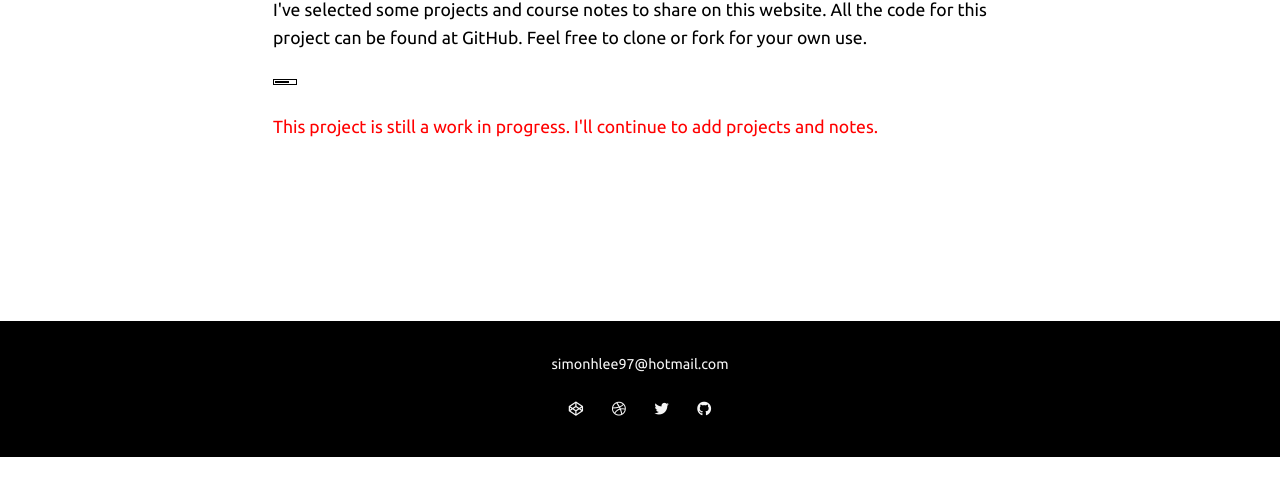
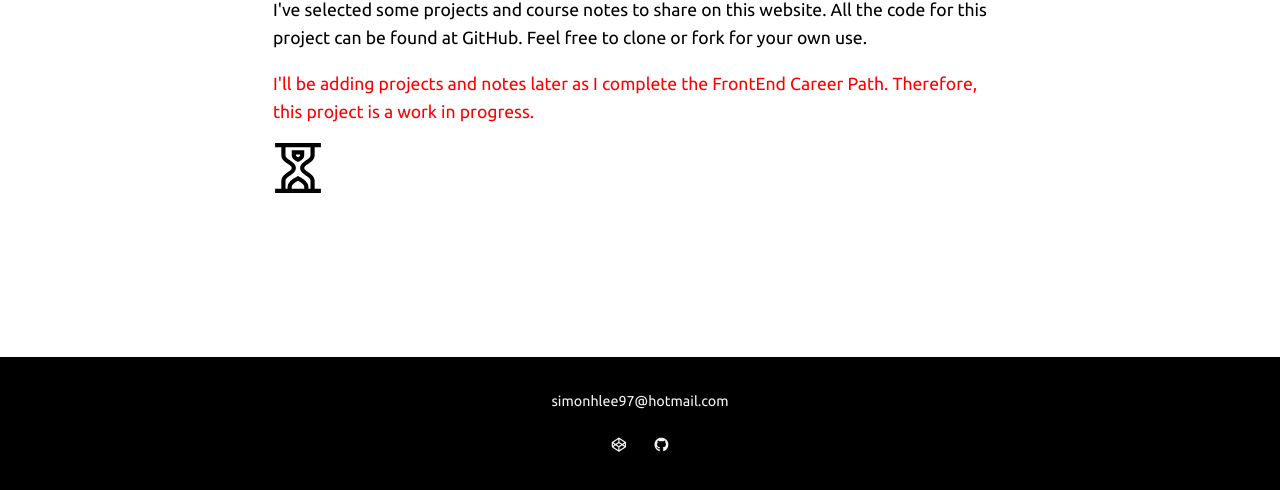
Before and after one commit to simonhlee97/my-scrimba-journey, a React (Create React App) app: page /about in a window 1280 px wide. Shown: the part 771-1261 px from the top of the page. Before the commit the page ends 1228 px from the top, so only its background shows below. Built offline with nearby package versions, Linux system fonts and the light colour scheme.

Commit message:
update footer, about page

```diff
--- a/src/global-components/Footer.js
+++ b/src/global-components/Footer.js
@@ -3,28 +3,19 @@ import '../css/footer.css'
 
 export default function Footer() {
     return (
-		<footer id='footer' className="footer">
+        <footer id="footer" className="footer">
             <a href="mailto:simonhlee97@hotmail.com" className="footer__link">
                 simonhlee97@hotmail.com
             </a>
             <ul className="social-list">
                 <li className="social-list__item">
-					<a className="social-list__link" href="https://codepen.io">
+                    <a className="social-list__link" href="https://codepen.io/simonhlee97">
                         <i className="fab fa-codepen"></i>
                     </a>
                 </li>
+
                 <li className="social-list__item">
-					<a className="social-list__link" href="http://dribbble.com">
-						<i className="fab fa-dribbble"></i>
-					</a>
-				</li>
-				<li className="social-list__item">
-					<a className="social-list__link" href="https://twitter.com">
-						<i className="fab fa-twitter"></i>
-					</a>
-				</li>
-				<li className="social-list__item">
-					<a className="social-list__link" href="https://github.com">
+                    <a className="social-list__link" href="https://github.com/simonhlee97">
                         <i className="fab fa-github"></i>
                     </a>
                 </li>
--- a/src/global-components/Header.js
+++ b/src/global-components/Header.js
@@ -18,7 +18,7 @@ export default function Header() {
                 <div>
                     <h1 className="site-title">
                         <BiStation />
-                        &nbsp; <Link to="/">Simon's Scrimba-Station</Link>
+                        &nbsp; <Link to="/">My-Scrimba-Journey</Link>
                     </h1>
 
                     <p className="subtitle">{current}</p>
--- a/src/pages/AboutPage.js
+++ b/src/pages/AboutPage.js
@@ -22,10 +22,9 @@ export default function AboutPage() {
                 UI design and React skills, so these courses were a perfect match for me.
             </p>
             <p>I've selected some projects and course notes to share on this website. All the code for this project can be found at GitHub. Feel free to clone or fork for your own use.</p>
-            <svg xmlns="http://www.w3.org/2000/svg" width="24" height="24" viewBox="0 0 24 24">
-                <path d="M23 10v4h-22v-4h22zm1-1h-24v6h24v-6zm-8 2h-14v2h14v-2z" />
-            </svg>
-            <p className="progress">This project is still a work in progress. I'll continue to add projects and notes.</p>
+
+            <p className="progress">I'll be adding projects and notes later as I complete the FrontEnd Career Path. Therefore, this project is a work in progress.</p>
+            <GrInProgress style={{ fontSize: 50 }} />
         </div>
     )
 }
```
Lines whose indentation alone changed are shown as unchanged.
